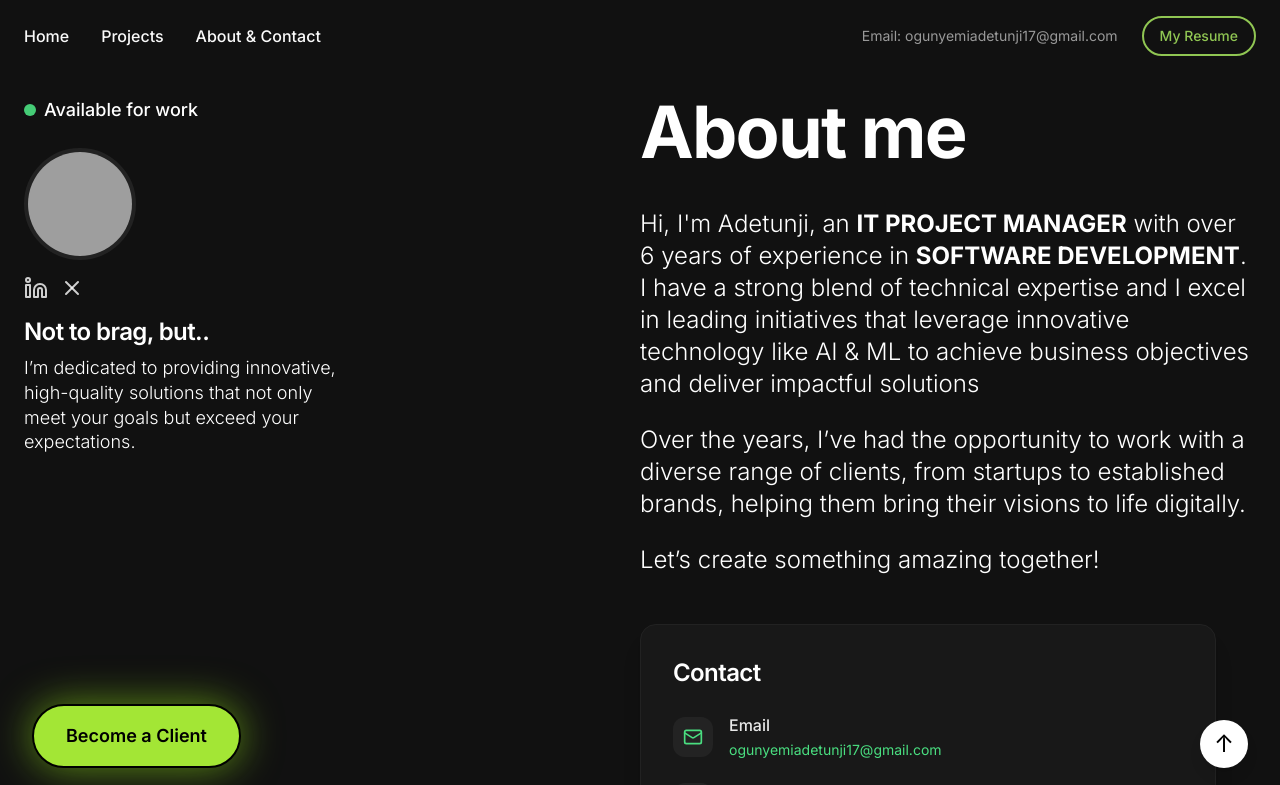
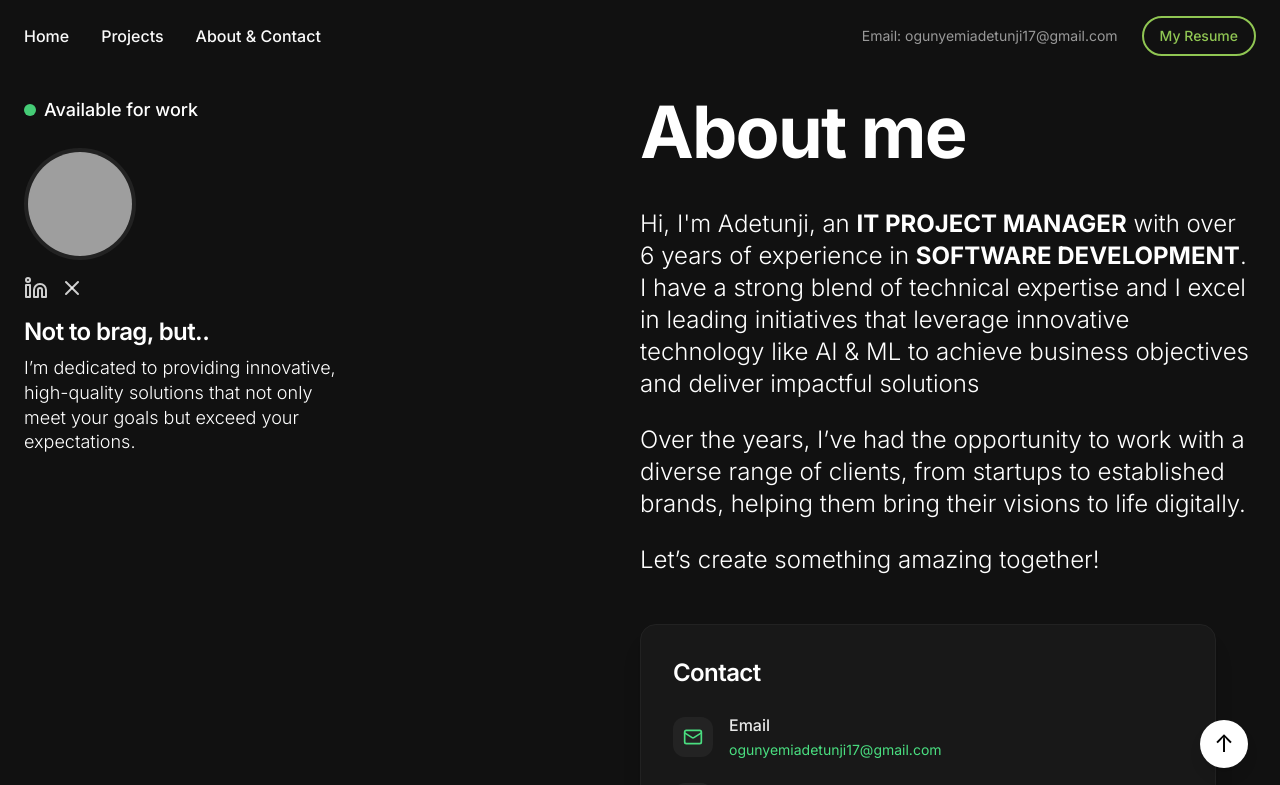
Before and after one commit to lanreoyekanmi/Jamleads-Portfolio, a React (Vite) app: page /about in a window 1280 px wide. Shown: the top 785 px of the page. Built offline with nearby package versions, Linux system fonts and the light colour scheme; grey boxes are pictures that could not be loaded.

Commit message:
Update Footer.tsx

```diff
--- a/src/components/Footer.tsx
+++ b/src/components/Footer.tsx
@@ -55,14 +55,6 @@ const Footer = () => {
       <a href="#top" className="fixed right-8 bottom-8 bg-white text-black rounded-full shadow-lg w-12 h-12 flex items-center justify-center text-2xl hover:bg-primary hover:text-white transition z-50" aria-label="Back to top">
         ↑
       </a>
-      {/* Floating Become a Client Button */}
-      <a
-        href="mailto:ogunyemiadetunji17@gmail.com"
-        className="fixed left-8 bottom-8 bg-lime-400 text-black rounded-full shadow-lg px-8 py-4 flex items-center justify-center text-lg font-semibold hover:bg-lime-500 transition z-50 border-2 border-black"
-        style={{ boxShadow: '0 0 40px 0 #84cc16aa' }}
-      >
-        Become a Client
-      </a>
     </footer>
   );
 };
```
